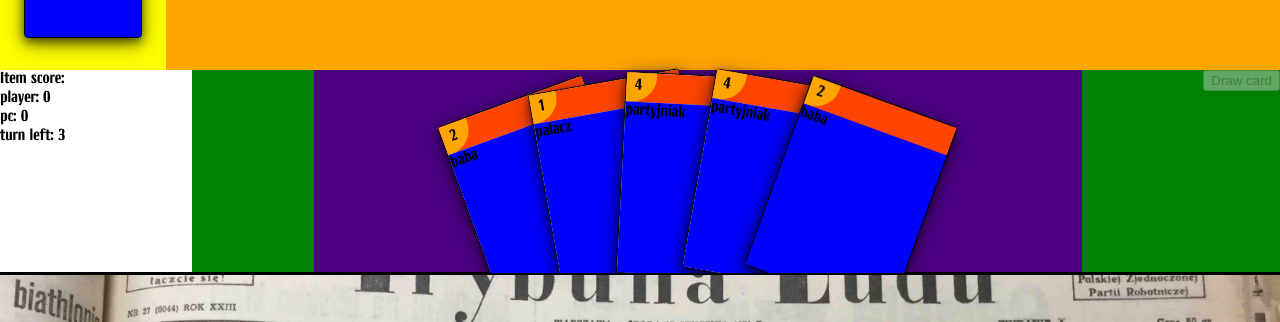
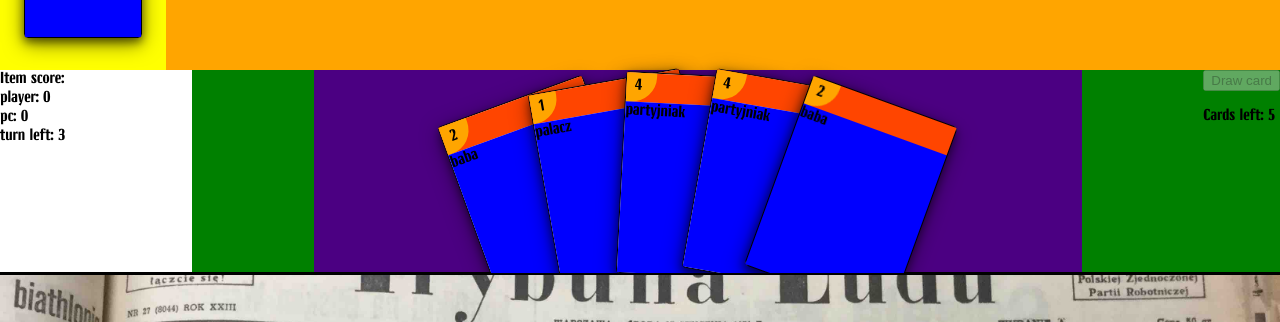
Before and after one commit to michalakweb/that-my-spot, a React (Create React App) app: page / in a window 1280 px wide. Shown: the part 400-722 px from the top of the page. Built offline with nearby package versions, Linux system fonts and the light colour scheme.

Commit message:
small styling fixes and cards left added

```diff
--- a/src/components/footer/ExtraInfo.js
+++ b/src/components/footer/ExtraInfo.js
@@ -2,7 +2,7 @@ import React from "react"
 
 const ExtraInfo = props => (
   <div id="extra_info">
-    {props.cardsDeckLeftPlayer && (
+    {props.cardsDeckLeftPlayer > 0 ? (
       <button
         disabled={props.currentPhase === 1 && props.handPlayer.length === 5}
         onClick={() => {
@@ -11,7 +11,10 @@ const ExtraInfo = props => (
       >
         Draw card
       </button>
+    ) : (
+      ""
     )}
+    <p>Cards left: {props.cardsDeckLeftPlayer}</p>
   </div>
 )
 
--- a/src/styles/header.scss
+++ b/src/styles/header.scss
@@ -38,7 +38,7 @@
   clip-path: polygon(
     0% 5%,
     /* top left */ 55% 10%,
-    /* top left */ 95% 15%,
+    /* top left */ 80% 15%,
     /* top right */ 90% 25%,
     /* top right */ 100% 95%,
     /* bottom right */ 27% 90%,
```
